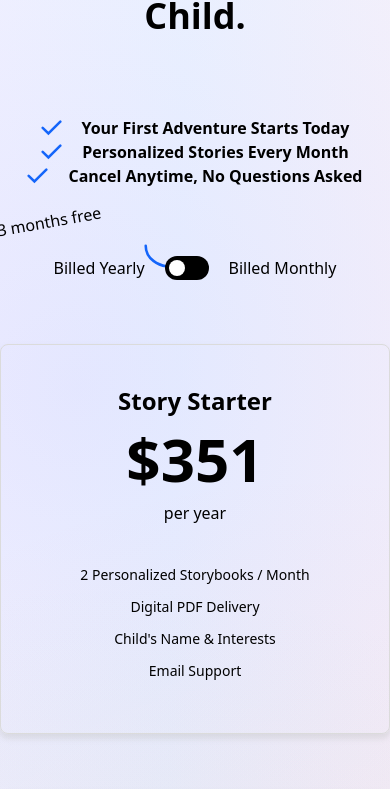
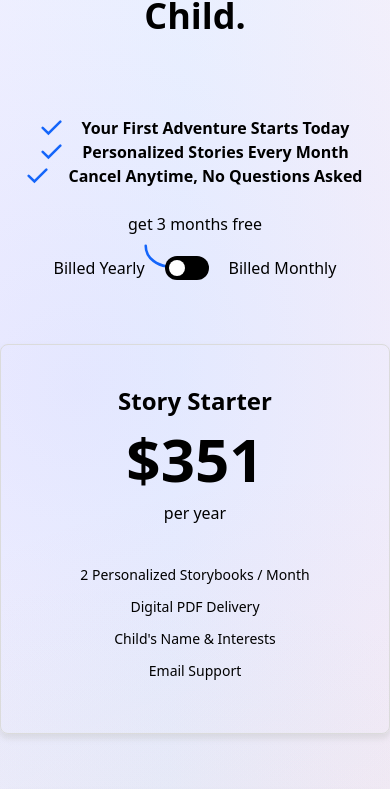
Before and after one commit to yablokolabs/aiponatime, a Next.js app in the folder package/: page / in a window 390 px wide. Shown: the part 8688-9477 px from the top of the page. Built offline with nearby package versions, Linux system fonts and the light colour scheme.

Commit message:
fix 3 months free msg on mobile view

```diff
--- a/package/src/components/Home/Manage/index.tsx
+++ b/package/src/components/Home/Manage/index.tsx
@@ -90,7 +90,7 @@ const Manage = () => {
         </div>
 
         <div className="mt-6 relative">
-          <div className="dance-text -ml-80 text-center -rotate-[10deg] mb-5">get 3 months free</div>
+          <div className="dance-text sm:-ml-80 text-center sm:-rotate-[10deg] mb-5">get 3 months free</div>
           <Image src={`${process.env.NEXT_PUBLIC_BASE_PATH || ''}/images/manage/toggle.svg`} alt="toggle-image" width={24} height={24} className="absolute left-[37%] top-8" />
           <div className="flex justify-center">
             <h3 className="text-14 font-medium mr-5">Billed Yearly</h3>
```
